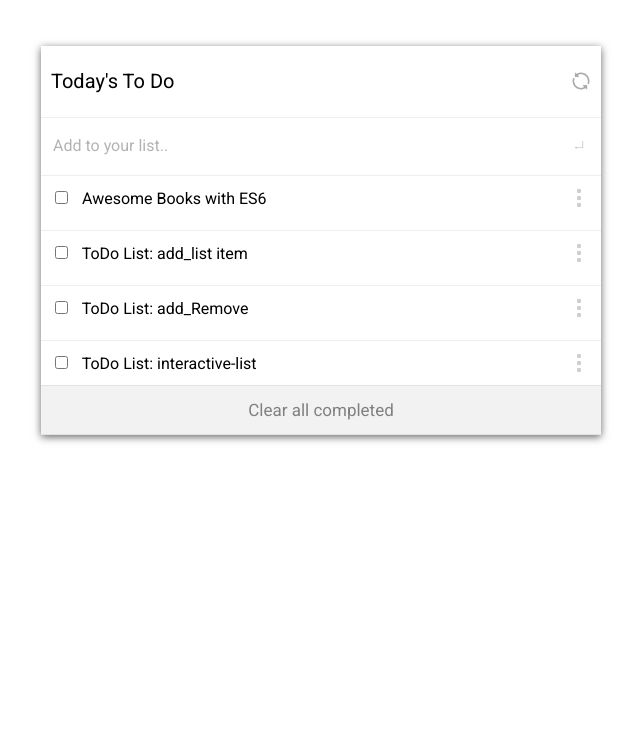
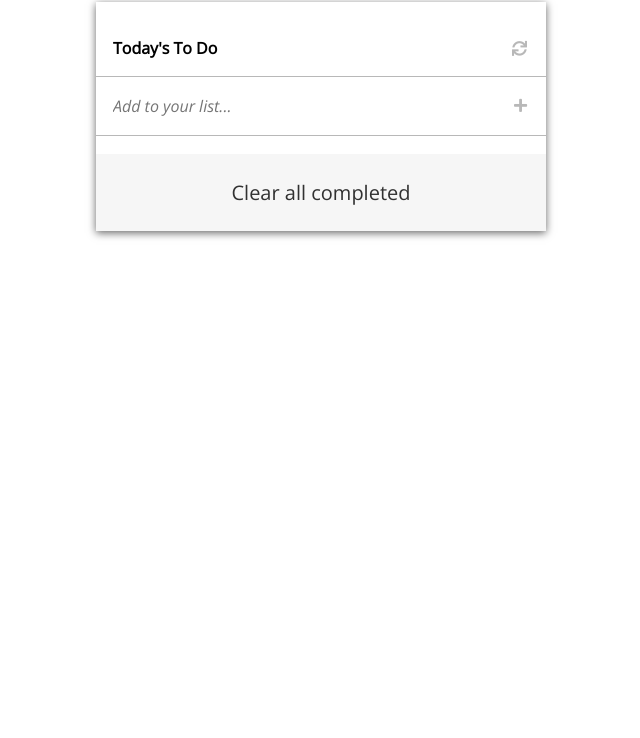
Before and after one commit to rbhatt1999/todo-list, a website built with webpack: page src/index.html in a window 1280 px wide. Shown: the part 62-800 px from the top of the page, without its empty margins (319-959 px from the left). Built offline with nearby package versions, Linux system fonts and the light colour scheme.

Commit message:
update html and CSS

```diff
--- a/src/index.html
+++ b/src/index.html
@@ -2,21 +2,39 @@
 <html lang="en">
 <head>
   <meta charset="UTF-8">
+  <link href="https://cdnjs.cloudflare.com/ajax/libs/font-awesome/5.13.0/css/all.min.css" rel="stylesheet">
   <meta http-equiv="X-UA-Compatible" content="IE=edge">
   <meta name="viewport" content="width=device-width, initial-scale=1.0">
   <title>TODO List</title>
 </head>
 <body>
   <main>
-    <div class="wapper">
-      <div class="headline"><h1> Today's To Do</h1><img src="./icons/reload.png" alt="reload"></div>
-      <form action="#" class = "todo-input">
-        <input id="item" type="text" name="item" placeholder="Add to your list..">
-        <button type="submit"> <img src= "./icons/enter-key.svg" alt="enter"></button>
-      </form>
-      <div class="output-list"></div>
-      <button class="task-complete">Clear all completed</button>
-    </div>
+    <section class="wrapper">
+      <h1 class="main-header">- ToDo List App -</h1>
+      <div class="main-container d-flex-2 m-24">
+        <div class="input-container d-flex-2 p-sm-iii">
+          <div class="todo-header flex p-sm-i b-b">
+            <h2>Today's To Do</h2>
+            <i class="fas fa-sync resize"></i>
+          </div>
+
+          <div class="input-content flex p-sm-i b-b">
+            <input type="text" id="todo-input" placeholder="Add to your list...">
+            <button type="submit" id="add-todo-btn" class="bg-white">
+                <i class="fas fa-plus resize"></i>
+            </button>
+          </div>
+
+        </div>
+
+        <div class="task-container">
+          <ul class="task-list"></ul>
+          <div class="btn-container d-flex-3">
+            <button type="button" class="clear-all fs">Clear all completed</button>
+          </div>
+        </div>
+      </div>
+    </section>
   </main>
 </body>
 </html>
--- a/src/style.css
+++ b/src/style.css
@@ -1,98 +1,169 @@
-@import url('https://fonts.googleapis.com/css2?family=Roboto:wght@300;400;500&display=swap');
+@import url('https://fonts.googleapis.com/css2?family=Open+Sans:ital,wght@0,300;1,300&display=swap');
 
-* {
-  font-family: 'Roboto', sans-serif;
+*,
+*::before,
+*::after {
+  box-sizing: border-box;
+  padding: 0;
+  margin: 0;
 }
 
-main {
-  display: flex;
-  justify-content: center;
-  padding-top: 100px;
+body {
+  font-family: 'Open Sans', sans-serif;
+  line-height: 24px;
+  font-style: normal;
+  font-weight: normal;
 }
 
-.wapper {
+ul,
+li {
+  list-style: none;
+}
+
+button,
+input {
+  border: transparent;
+  outline: transparent;
+}
+
+.bg-white {
+  background: white;
+}
+
+button:hover {
+  cursor: pointer;
+}
+
+input:hover,
+label:hover,
+i:hover {
+  cursor: pointer;
+}
+
+.flex {
+  display: flex;
+}
+
+.d-flex {
+  display: flex;
+  flex-direction: column;
+}
+
+.p-24 {
+  padding: 24px;
+}
+
+.fs {
+  font-family: 'Open Sans', sans-serif;
+  font-weight: 300;
+}
+
+.m-24 {
+  margin: 24px;
+}
+
+.p-sm-iii {
+  /* padding: 18px 19px 18px 17px; */
+  padding: 18px 0;
+}
+
+.p-sm-1 {
+  padding: 12px 19px 12px 17px;
+}
+
+.p-sm-i {
+  padding: 18px 19px 18px 17px;
+}
+
+.p-sm {
+  padding: 8px;
+}
+
+.b-b {
+  border-bottom: 1px solid #b8b8b8;
+}
+
+.main-header {
+  opacity: 0.4;
+  margin: 20px 0;
+  text-align: center;
+}
+
+.main-container {
   box-shadow: 0 2px 8px 0 rgb(0 0 0 / 60%);
 }
 
-.headline {
-  display: flex;
+.resize {
+  font-size: 15px;
+  color: #b8b8b8;
+  margin: auto 0;
+}
+
+div.input-container .todo-header,
+div.input-container .input-content {
   justify-content: space-between;
   align-items: center;
-  padding: 10px;
-  border-bottom: 1px solid rgba(88, 87, 87, 10%);
 }
 
-.headline h1 {
-  font-size: 20px;
-  font-weight: 400;
+div.input-container .todo-header h2 {
+  font-size: 16px;
+  line-height: 20px;
 }
 
-.headline img {
-  width: 20px;
-  height: auto;
-  opacity: 0.5;
+[placeholder="Add to your list..."] {
+  font-style: italic;
+  font-family: 'Open Sans', sans-serif;
+  font-size: 16px;
 }
 
-.todo-input {
+div.task-container ul li {
+  justify-content: space-between;
+  align-items: center;
+}
+
+.d-flex-3 {
   display: flex;
   align-items: center;
-  padding: 10px;
+  flex-direction: column;
 }
 
-#item {
-  border: transparent;
-  outline: transparent;
-  height: 35px;
-  width: 40vw;
-  min-width: 200px;
+div.task-container .btn-container {
+  background: #f6f6f6;
+  padding: 25px;
 }
 
-#item::placeholder {
-  font-size: 16px;
-  color: rgb(0 0 0 / 30%);
+div.task-container .btn-container button {
+  opacity: 0.8;
+  font-size: 20px;
+  background: #f6f6f6;
 }
 
-.todo-input button {
-  background-color: transparent;
-  border: transparent;
-  cursor: pointer;
+div.task-container ul li div {
+  align-items: center;
 }
 
-.todo-input img {
-  width: 12px;
-  opacity: 0.2;
+.mr-12 {
+  margin-right: 12px;
 }
 
-.output-list {
-  display: flex;
-  flex-direction: column;
-  gap: 10px;
+.clear-all:hover {
+  border-bottom: 1px solid #b8b8b8;
 }
 
-.list-items {
-  display: flex;
-  justify-content: space-between;
-  align-items: center;
-  padding: 10px;
-  border-top: 1px solid rgba(88, 87, 87, 10%);
+.line-through {
+  text-decoration: line-through;
 }
 
-.list-items img {
-  opacity: 0.3;
+@media screen and (min-width: 768px) {
+  .main-container {
+    max-width: 500px;
+    margin: 0 auto 80px auto;
+  }
 }
 
-.checkbox-input {
-  margin-right: 10px;
+@media screen and (min-width: 992px) {
+  .main-container {
+    max-width: 450px;
+    margin: 0 auto 80px auto;
+  }
 }
-
-.task-complete {
-  width: 100%;
-  height: 50px;
-  background-color: rgba(17, 10, 10, 5%);
-  border: transparent;
-  border-top: 1px solid rgba(88, 87, 87, 10%);
-  border-bottom: 1px solid rgba(88, 87, 87, 10%);
-  cursor: pointer;
-  color: grey;
-  font-size: 17px;
-}
```
